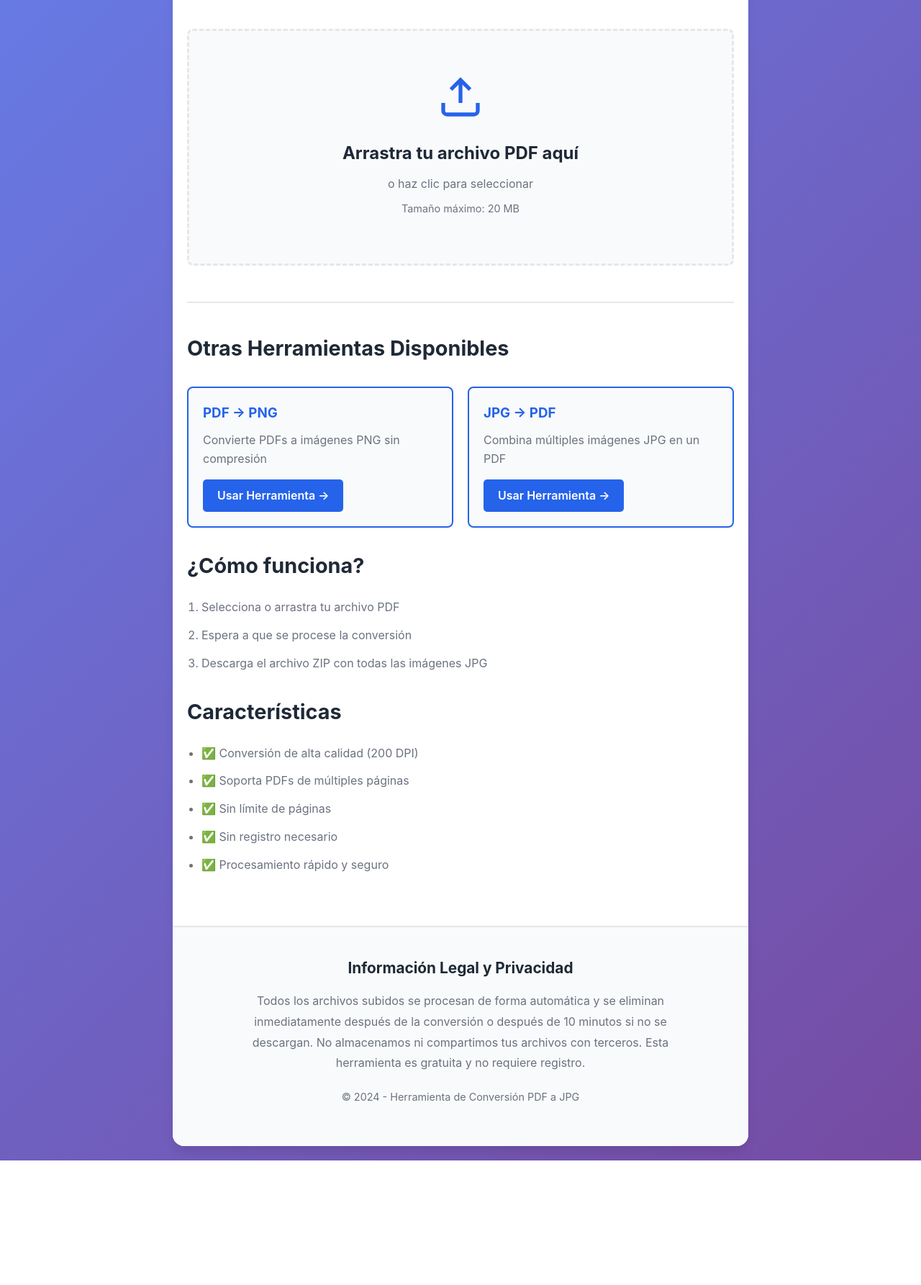
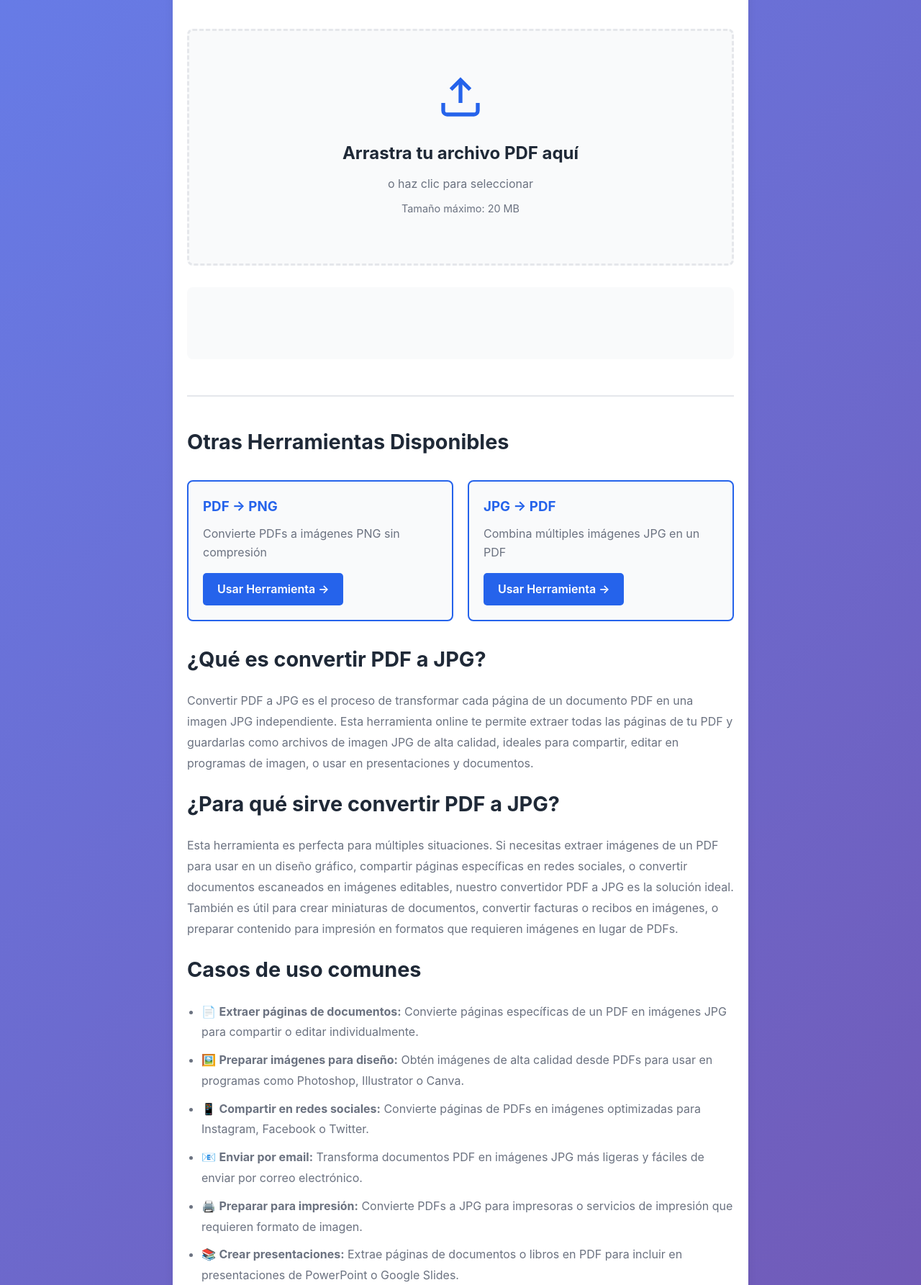
Before and after one commit to fixaconsultoria/pdf-to-jpg-converter, a Flask app: page / in a window 1280 px wide. Shown: the part 248-2033 px from the top of the page at 72% size. Before the commit the page ends 1860 px from the top, so only its background shows below. Run offline with Flask 3, Linux system fonts and the light colour scheme.

Commit message:
Update index.html

```diff
--- a/templates/index.html
+++ b/templates/index.html
@@ -4,12 +4,14 @@
     <meta charset="UTF-8">
     <meta name="viewport" content="width=device-width, initial-scale=1.0">
     <meta name="description" content="Convierte archivos PDF a imágenes JPG online de forma gratuita. Convierte cada página de tu PDF en imágenes JPG de alta calidad. Sin registro, rápido y seguro.">
-    <meta name="keywords" content="convertir pdf a jpg, pdf a imagen, pdf to jpg, convertir pdf online, pdf a jpg gratis">
+    <meta name="keywords" content="convertir pdf a jpg, pdf a imagen, pdf to jpg, convertir pdf online, pdf a jpg gratis, pdf a jpg sin instalar, convertir pdf a jpg gratis online">
     <meta name="robots" content="index, follow">
-    <title>Convertir PDF a JPG Online - Gratis y Rápido</title>
+    <meta name="author" content="PDF Simple Convert">
+    <link rel="canonical" href="https://pdfsimpleconvert.com/pdf-a-jpg">
+    <title>Convertir PDF a JPG Online - Gratis y Rápido | PDF Simple Convert</title>
 
-    <!-- Estructura lista para Google AdSense (descomentar cuando se tenga el código) -->
-    <!-- <script async src="https://pagead2.googlesyndication.com/pagead/js/adsbygoogle.js?client=ca-pub-XXXXXXXXXX" crossorigin="anonymous"></script> -->
+    <!-- Google AdSense - Reemplazar ca-pub-XXXXXXXXXX con tu Publisher ID real -->
+    <script async src="https://pagead2.googlesyndication.com/pagead/js/adsbygoogle.js?client=ca-pub-XXXXXXXXXX" crossorigin="anonymous"></script>
 
     <link rel="stylesheet" href="{{ url_for('static', filename='css/style.css') }}">
 </head>
@@ -19,9 +21,9 @@
             <h1>Convertir PDF a JPG Online</h1>
             <p class="subtitle">Convierte tus archivos PDF a imágenes JPG de forma gratuita, rápida y segura</p>
             <nav style="margin-top: 20px;">
-                <a href="/" style="color: white; text-decoration: underline; margin-right: 15px;">PDF→JPG</a>
-                <a href="/pdf-to-png" style="color: white; text-decoration: underline; margin-right: 15px;">PDF→PNG</a>
-                <a href="/jpg-to-pdf" style="color: white; text-decoration: underline;">JPG→PDF</a>
+                <a href="/pdf-a-jpg" style="color: white; text-decoration: underline; margin-right: 15px;">PDF→JPG</a>
+                <a href="/pdf-a-png" style="color: white; text-decoration: underline; margin-right: 15px;">PDF→PNG</a>
+                <a href="/jpg-a-pdf" style="color: white; text-decoration: underline;">JPG→PDF</a>
             </nav>
         </header>
 
@@ -73,36 +75,89 @@
                 </div>
             </div>
 
+            <!-- Google AdSense - Banner superior -->
+            <div class="ad-container" style="margin: 30px 0; text-align: center; min-height: 100px;">
+                <ins class="adsbygoogle"
+                     style="display:block"
+                     data-ad-client="ca-pub-XXXXXXXXXX"
+                     data-ad-slot="XXXXXXXXXX"
+                     data-ad-format="auto"
+                     data-full-width-responsive="true"></ins>
+                <script>
+                     (adsbygoogle = window.adsbygoogle || []).push({});
+                </script>
+            </div>
+
             <div class="info-section">
                 <h2>Otras Herramientas Disponibles</h2>
                 <div style="display: grid; grid-template-columns: repeat(auto-fit, minmax(250px, 1fr)); gap: 20px; margin: 30px 0;">
                     <div style="padding: 20px; background: var(--bg-secondary); border-radius: var(--border-radius); border: 2px solid var(--primary-color);">
                         <h3 style="margin-bottom: 10px; color: var(--primary-color);">PDF → PNG</h3>
                         <p style="color: var(--text-secondary); margin-bottom: 15px;">Convierte PDFs a imágenes PNG sin compresión</p>
-                        <a href="/pdf-to-png" style="display: inline-block; padding: 10px 20px; background: var(--primary-color); color: white; text-decoration: none; border-radius: 5px; font-weight: 600;">Usar Herramienta →</a>
+                        <a href="/pdf-a-png" style="display: inline-block; padding: 10px 20px; background: var(--primary-color); color: white; text-decoration: none; border-radius: 5px; font-weight: 600;">Usar Herramienta →</a>
                     </div>
                     <div style="padding: 20px; background: var(--bg-secondary); border-radius: var(--border-radius); border: 2px solid var(--primary-color);">
                         <h3 style="margin-bottom: 10px; color: var(--primary-color);">JPG → PDF</h3>
                         <p style="color: var(--text-secondary); margin-bottom: 15px;">Combina múltiples imágenes JPG en un PDF</p>
-                        <a href="/jpg-to-pdf" style="display: inline-block; padding: 10px 20px; background: var(--primary-color); color: white; text-decoration: none; border-radius: 5px; font-weight: 600;">Usar Herramienta →</a>
+                        <a href="/jpg-a-pdf" style="display: inline-block; padding: 10px 20px; background: var(--primary-color); color: white; text-decoration: none; border-radius: 5px; font-weight: 600;">Usar Herramienta →</a>
                     </div>
                 </div>
 
+                <h2>¿Qué es convertir PDF a JPG?</h2>
+                <p style="color: var(--text-secondary); line-height: 1.8; margin-bottom: 20px;">
+                    Convertir PDF a JPG es el proceso de transformar cada página de un documento PDF en una imagen JPG independiente. Esta herramienta online te permite extraer todas las páginas de tu PDF y guardarlas como archivos de imagen JPG de alta calidad, ideales para compartir, editar en programas de imagen, o usar en presentaciones y documentos.
+                </p>
+
+                <h2>¿Para qué sirve convertir PDF a JPG?</h2>
+                <p style="color: var(--text-secondary); line-height: 1.8; margin-bottom: 20px;">
+                    Esta herramienta es perfecta para múltiples situaciones. Si necesitas extraer imágenes de un PDF para usar en un diseño gráfico, compartir páginas específicas en redes sociales, o convertir documentos escaneados en imágenes editables, nuestro convertidor PDF a JPG es la solución ideal. También es útil para crear miniaturas de documentos, convertir facturas o recibos en imágenes, o preparar contenido para impresión en formatos que requieren imágenes en lugar de PDFs.
+                </p>
+
+                <h2>Casos de uso comunes</h2>
+                <ul class="features-list" style="margin-bottom: 20px;">
+                    <li>📄 <strong>Extraer páginas de documentos:</strong> Convierte páginas específicas de un PDF en imágenes JPG para compartir o editar individualmente.</li>
+                    <li>🖼️ <strong>Preparar imágenes para diseño:</strong> Obtén imágenes de alta calidad desde PDFs para usar en programas como Photoshop, Illustrator o Canva.</li>
+                    <li>📱 <strong>Compartir en redes sociales:</strong> Convierte páginas de PDFs en imágenes optimizadas para Instagram, Facebook o Twitter.</li>
+                    <li>📧 <strong>Enviar por email:</strong> Transforma documentos PDF en imágenes JPG más ligeras y fáciles de enviar por correo electrónico.</li>
+                    <li>🖨️ <strong>Preparar para impresión:</strong> Convierte PDFs a JPG para impresoras o servicios de impresión que requieren formato de imagen.</li>
+                    <li>📚 <strong>Crear presentaciones:</strong> Extrae páginas de documentos o libros en PDF para incluir en presentaciones de PowerPoint o Google Slides.</li>
+                </ul>
+
                 <h2>¿Cómo funciona?</h2>
                 <ol class="steps-list">
-                    <li>Selecciona o arrastra tu archivo PDF</li>
-                    <li>Espera a que se procese la conversión</li>
-                    <li>Descarga el archivo ZIP con todas las imágenes JPG</li>
+                    <li>Selecciona o arrastra tu archivo PDF directamente en la herramienta</li>
+                    <li>Espera a que se procese la conversión automáticamente</li>
+                    <li>Descarga el archivo ZIP con todas las imágenes JPG generadas</li>
                 </ol>
 
-                <h2>Características</h2>
+                <h2>Características principales</h2>
                 <ul class="features-list">
-                    <li>✅ Conversión de alta calidad (200 DPI)</li>
-                    <li>✅ Soporta PDFs de múltiples páginas</li>
-                    <li>✅ Sin límite de páginas</li>
-                    <li>✅ Sin registro necesario</li>
-                    <li>✅ Procesamiento rápido y seguro</li>
+                    <li>✅ Conversión de alta calidad a 200 DPI para imágenes nítidas y profesionales</li>
+                    <li>✅ Soporta PDFs de múltiples páginas, convirtiendo cada página en una imagen separada</li>
+                    <li>✅ Sin límite de páginas, procesa documentos de cualquier tamaño</li>
+                    <li>✅ Completamente gratuito y sin necesidad de registro o creación de cuenta</li>
+                    <li>✅ Procesamiento rápido y seguro, tus archivos se eliminan automáticamente después de la conversión</li>
+                    <li>✅ Compatible con todos los navegadores modernos y dispositivos móviles</li>
+                    <li>✅ No requiere instalación de software, todo se procesa online en la nube</li>
                 </ul>
+
+                <h2>Ventajas de usar nuestra herramienta online</h2>
+                <p style="color: var(--text-secondary); line-height: 1.8; margin-bottom: 20px;">
+                    A diferencia de programas de escritorio que requieren instalación, nuestra herramienta de conversión PDF a JPG funciona completamente en tu navegador. No necesitas descargar software, crear cuentas, o preocuparte por actualizaciones. Simplemente sube tu PDF y obtén tus imágenes JPG en segundos. Todos los archivos se procesan de forma segura y se eliminan automáticamente para proteger tu privacidad. Es la forma más rápida, fácil y segura de convertir PDFs a imágenes JPG.
+                </p>
+            </div>
+
+            <!-- Google AdSense - Banner inferior -->
+            <div class="ad-container" style="margin: 30px 0; text-align: center; min-height: 100px;">
+                <ins class="adsbygoogle"
+                     style="display:block"
+                     data-ad-client="ca-pub-XXXXXXXXXX"
+                     data-ad-slot="XXXXXXXXXX"
+                     data-ad-format="auto"
+                     data-full-width-responsive="true"></ins>
+                <script>
+                     (adsbygoogle = window.adsbygoogle || []).push({});
+                </script>
             </div>
         </main>
 
@@ -115,8 +170,13 @@
                     No almacenamos ni compartimos tus archivos con terceros. Esta herramienta es
                     gratuita y no requiere registro.
                 </p>
+                <nav style="margin-top: 20px; padding-top: 20px; border-top: 1px solid var(--border-color);">
+                    <a href="/privacy-policy" style="color: var(--text-secondary); text-decoration: underline; margin-right: 15px;">Política de Privacidad</a>
+                    <a href="/terms" style="color: var(--text-secondary); text-decoration: underline; margin-right: 15px;">Términos de Servicio</a>
+                    <a href="/contact" style="color: var(--text-secondary); text-decoration: underline;">Contacto</a>
+                </nav>
                 <p class="copyright">
-                    © 2024 - Herramienta de Conversión PDF a JPG
+                    © 2024 - PDF Simple Convert - Herramientas de Conversión Online
                 </p>
             </div>
         </footer>
```
